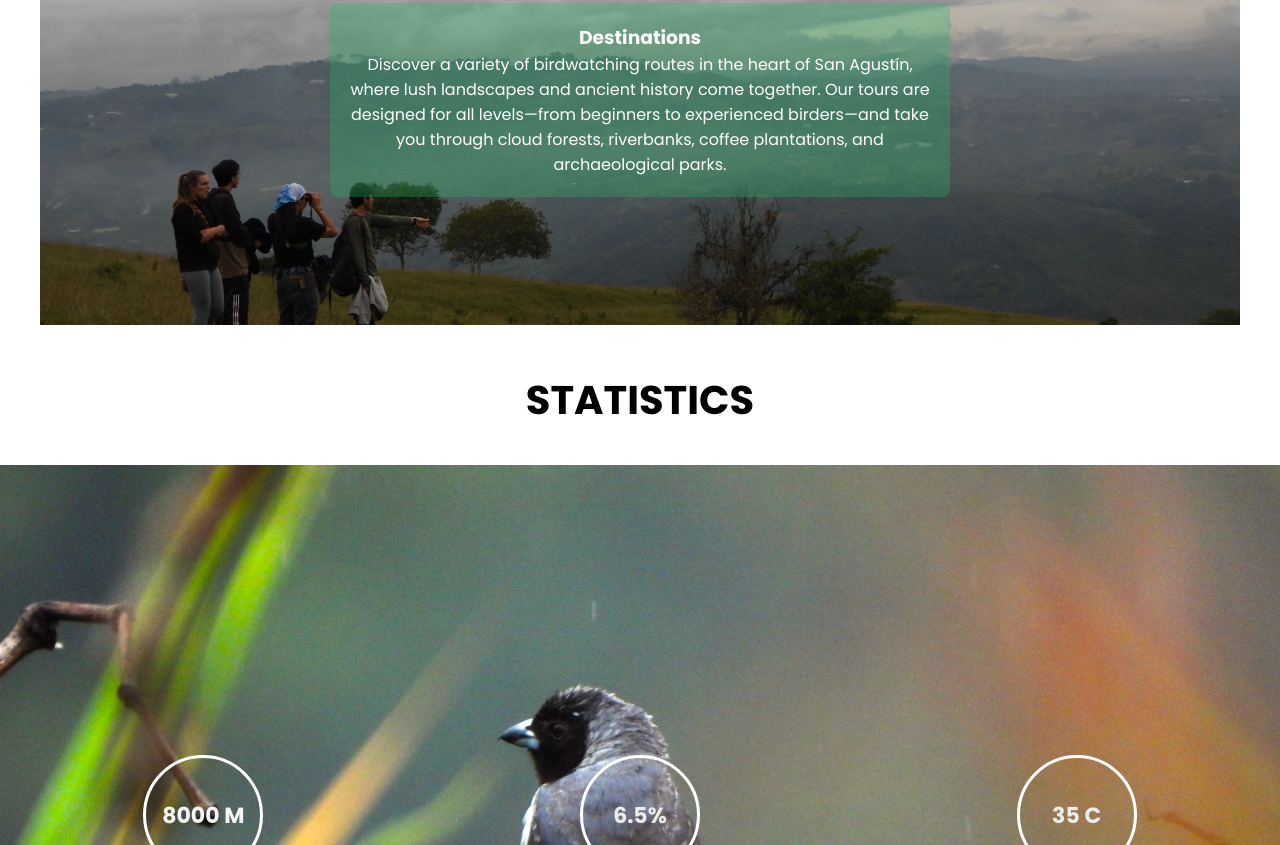
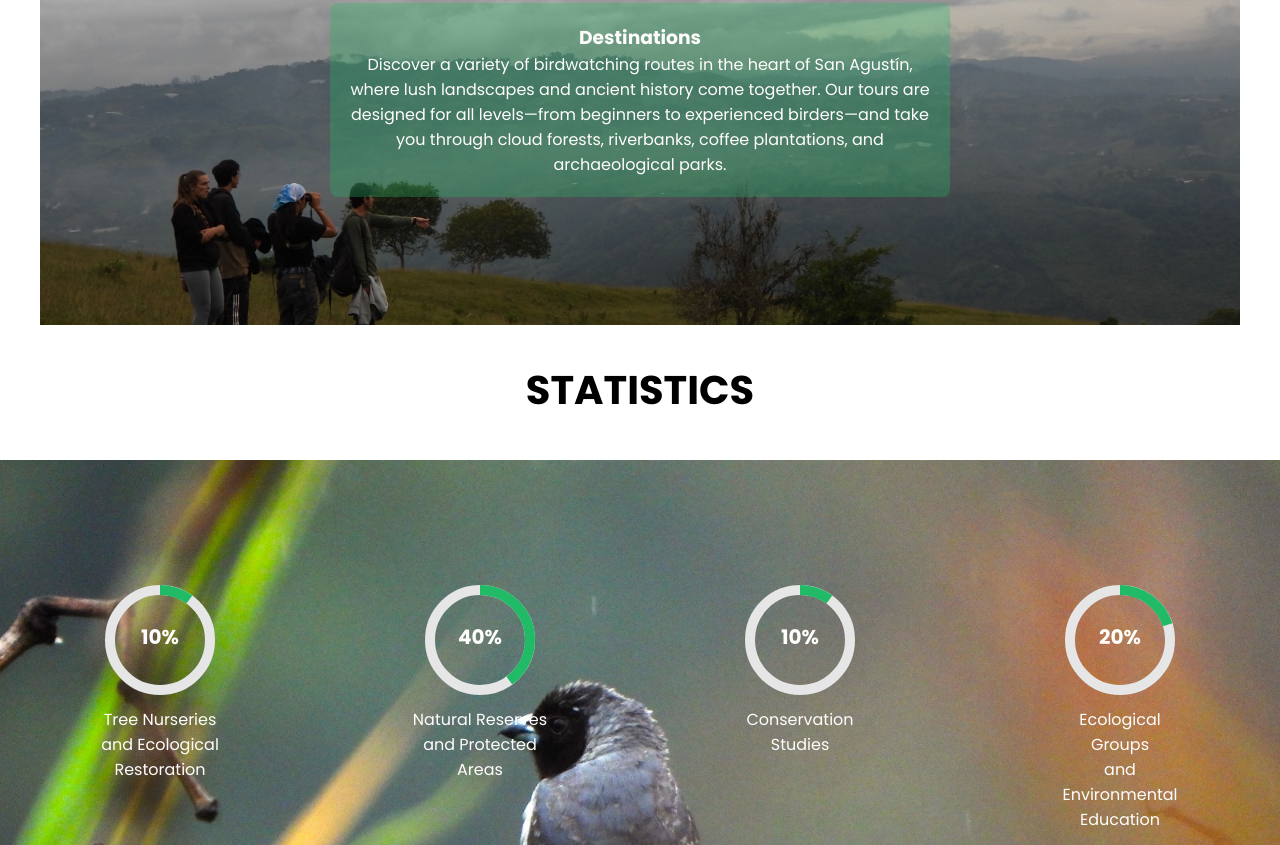
Before and after one commit to jordi-117/html, a plain HTML site: page index.html in a window 1280 px wide. Shown: the part 1955-2800 px from the top of the page. Drawn offline with Linux system fonts and the light colour scheme.

Commit message:
update 1

```diff
--- a/index.html
+++ b/index.html
@@ -107,40 +107,48 @@
         </div>
     </section>
 
-    <section class="info-1">
+    <div class="stats-title">
+        <h2>STATISTICS</h2>
+    </div>
 
-        <div class="info-content container">
+    <section class="stats-section">
 
-            <h2>STATISTICS</h2>
+        <div class="stats-container">
 
-            <div class="info-circle">
+            <div class="stat-circle" data-percentage="10">
+              <svg>
+                <circle cx="60" cy="60" r="50"></circle>
+                <circle class="progress" cx="60" cy="60" r="50"></circle>
+              </svg>
+              <div class="percentage">0%</div>
+              <p>Tree Nurseries<br>and Ecological Restoration</p>
+            </div>
 
-                <div class="circle-txt">
-                    <div class="circle-1">
-                        <h3> <span style="color: whitesmoke;"> 8000 M </span></h3>
-                    </div>
-                    <p>
-                        <span style="color: whitesmoke;"> Altura sobre el nivel del mar, San Agustín es un lugar privilegiado para la observación de aves. </span>
-                    </p>
-                </div>
+            <div class="stat-circle" data-percentage="40">
+              <svg>
+                <circle cx="60" cy="60" r="50"></circle>
+                <circle class="progress" cx="60" cy="60" r="50"></circle>
+              </svg>
+              <div class="percentage">0%</div>
+              <p>Natural Reserves<br>and Protected Areas</p>
+            </div>
 
-                <div class="circle-txt">
-                    <div class="circle-1">
-                        <h3>6.5%</h3>
-                    </div>
-                    <p>
-                        <span style="color: whitesmoke;"> Altura sobre el nivel del mar, San Agustín es un lugar privilegiado para la observación de aves. </span>
-                    </p>
-                </div>
+            <div class="stat-circle" data-percentage="10">
+              <svg>
+                <circle cx="60" cy="60" r="50"></circle>
+                <circle class="progress" cx="60" cy="60" r="50"></circle>
+              </svg>
+              <div class="percentage">0%</div>
+              <p>Conservation<br>Studies</p>
+            </div>
 
-                <div class="circle-txt">
-                    <div class="circle-1">
-                        <h3>35 C</h3>
-                    </div>
-                    <p>
-                        <span style="color: whitesmoke;"> Altura sobre el nivel del mar, San Agustín es un lugar privilegiado para la observación de aves. </span>
-                    </p>
-                </div>
+            <div class="stat-circle" data-percentage="20">
+              <svg>
+                <circle cx="60" cy="60" r="50"></circle>
+                <circle class="progress" cx="60" cy="60" r="50"></circle>
+              </svg>
+              <div class="percentage">0%</div>
+              <p>Ecological Groups<br>and Environmental Education</p>
             </div>
         </div>
     </section>
@@ -231,7 +239,7 @@
             <div class="footer-contact">
                 <h3>Contact</h3>
                 <p> Phone: <a href="http://wa.me/573144511840" target="_blank"> <i class="fab fa-whatsapp"></i>+57 314 451 1840</a></p>
-                <p> E-mail: <a href="mailto:jordichavez11100@gmail.com"><i class="fas fa-envelope"></i> jordichavez11100@gmail.com</a></p>
+                <p> E-mail: jordichavez11100@gmail.com</a></p>
                 <div class="social-icons">
                     <a href="https://www.facebook.com/profile.php?id=61575661111982" target="_blank"><i class="fab fa-facebook-f"></i></a>
                     <a href="https://www.instagram.com/jordancolombiatravels/?next=%2F" target="_blank"><i class="fab fa-instagram"></i></a>
@@ -253,10 +261,70 @@
         </div>
     </footer>
 
+    <a href="http://mail.google.com/mail/?view=cm&fs=1&to=jordichavez11100@gmail.com&su=Tour%20Inquiry&body=Hello,%20I%20would%20like%20more%20information%20about%20your%20birdwatching%20tours."
+    target="_blank" class="floating-email-button">
+        <svg xmlns="http://www.w3.org/2000/svg" width="30" height="30" viewBox="0 0 24 24" fill="#fff">
+            <path d="M12 13.5L2 6.75V18h20V6.75L12 13.5zM12 11l10-6H2l10 6z"/>
+        </svg>
+    </a>
 
+    <a href="http://wa.me/573144511840"
+    target="_blank"
+    class="floating-whatsapp-button">
+    <i class="fab fa-whatsapp"></i>
+    </a>
 
+    <script>
+        const stats = document.querySelectorAll('.stat-circle');
 
+        function isVisible(elem) {
+            const rect = elem.getBoundingClientRect();
+            return rect.top < window.innerHeight && rect.bottom > 0;
+        }
 
+        function animateStats() {
+            stats.forEach(stat => {
+                const percent = parseInt(stat.dataset.percentage);
+                const circle = stat.querySelector('.progress');
+                const text = stat.querySelector('.percentage');
+                let count = 0;
+
+                if (stat.dataset.animated === "true") return;
+
+                stat.dataset.animated = "true";
+
+                const interval = setInterval(() => {
+                    if (count <= percent) {
+                        text.textContent = count + "%";
+                        const offset = 314 - (314 * count) / 100;
+                        circle.style.strokeDashoffset = offset;
+                        count++;
+                    } else {
+                    clearInterval(interval);
+                    }
+                }, 25);
+            });
+        }
+
+        function resetStats() {
+            stats.forEach(stat => {
+                const circle = stat.querySelector('.progress');
+                const text = stat.querySelector('.percentage');
+                stat.dataset.animated = "false";
+                circle.style.strokeDashoffset = 314;
+                text.textContent = "0%";
+                });
+            }
+
+        window.addEventListener('scroll', () => {
+            const section = document.querySelector('.stats-section');
+            if (isVisible(section)) {
+                animateStats();
+            } else {
+                resetStats();
+            }
+        });
+    </script>
 
 </body>
 </html>
--- a/style.css
+++ b/style.css
@@ -395,56 +395,6 @@ h1 {
         color: #000000;
     }
 
-    .info-circle {
-        display: flex;
-        justify-content: space-around;
-        margin-top: 325px;
-        flex-direction: row;
-        flex-wrap: wrap;
-        gap: 30px;
-    }
-
-    .circle-txt {
-        text-align: center;
-        width: 25%;
-        display: flex;
-        flex-direction: column;
-        align-items: center;
-        margin: 0 10px;
-    }
-
-    .circle-1 {
-        width: 120px;
-        height: 120px;
-        border-radius: 50%;
-        border: 3px solid #ffffff;
-        background-color: transparent;
-        display: flex;
-        justify-content: center;
-        align-items: center;
-        text-align: center;
-        position: relative;
-    }
-
-    .circle-1 h3 {
-        font-size: 22px;
-        color: #ebebeb;
-        margin: 0;
-        width:100%;
-        display: flex;
-        justify-content: center;
-        align-items: center;
-        position: absolute;
-        top: 50%;
-        transform: translateY(-50%);
-    }
-
-    .circle-txt p {
-        color: #fffdfc;
-        margin-top: 15px;
-        font-size: 14px;
-    }
-
     .info-2 {
         padding: 360px 0;
         background-image: url();
@@ -453,41 +403,82 @@ h1 {
         background-size: auto;
     }
 
-    .testi {
-        display: flex;
-        align-items: center;
-        text-align: left;
-        margin-top: 35px;
+    .stats-title {
+        background-color: #ffffff;
+        padding: 0px 20px 40px;
+        margin-top: -35px;
+        text-align: center;
     }
 
-    .testi-left {
-        width: 50%;
-        padding-right: 25px;
-    }
-
-    .testi-right {
-        width: 50%;
-        padding-left: 25px;
-    }
-
-    .testi-txt {
-        margin-bottom: 25px;
-    }
-
-    .testi-txt ing {
-        width: 50px;
-        margin-bottom: 15px;
-    }
-
-    .testi-txt h3 {
-        font-size: 20px;
+    .stats-title h2 {
+        font-size: 40px;
+        font-weight: bold;
+        margin: 0;
         color: #000000;
     }
 
-    .testi-txt p {
-        font-size: 16px;
-        color: #000000
-    }
+    .stats-section {
+        background-image: url(img\ title/img-20250422-wa0068.jpg);
+        background-size: cover;
+        background-position: center 0%;
+        background-repeat: no-repeat;
+        background-attachment: fixed;
+        padding: 120px 20px;
+        text-align: center;
+        color: #fffdfc;
+        position: relative;
+        z-index: 1;
+      }
+
+      .stats-container {
+        display: flex;
+        flex-wrap: wrap;
+        justify-content: space-around;
+        gap: 40px;
+        position: relative;
+        z-index: 2;
+      }
+
+      .stat-circle {
+        width: 140px;
+        position: relative;
+        text-align: center;
+      }
+
+      .stat-circle svg {
+        width: 120px;
+        height: 120px;
+        transform: rotate(-90deg);
+      }
+
+      .stat-circle circle {
+        fill: none;
+        stroke-width: 10;
+        r: 50;
+        cx: 60;
+        cy: 60;
+      }
+
+      .stat-circle circle:first-child {
+        stroke: #e6e6e6;
+      }
+
+      .stat-circle circle.progress {
+        stroke: #21ba66;
+        stroke-dasharray: 314;
+        stroke-dashoffset: 314;
+        transition: stroke-dashoffset 1s linear;
+      }
+
+      .stat-circle .percentage {
+        position: absolute;
+        top: 42px;
+        left: 0;
+        right: 0;
+        font-size: 20px;
+        font-weight: bold;
+      }
+
 
     .form {
         margin-top: 35px;
@@ -1010,3 +1001,51 @@ h1 {
             margin-right: 15px;
             display: inline-block;
         }
+
+        .floating-email-button {
+            position: fixed;
+            bottom: 20px;
+            left: 20px;
+            z-index: 999;
+            width: 56px;
+            height: 56px;
+            background-color: #21ba66;
+            color: #fff;
+            border-radius: 50%;
+            text-decoration: none;
+            font-size: 28px;
+            box-shadow: 0 4px 10px rgba(0, 0, 0, 0.3);
+            display: flex;
+            align-items: center;
+            justify-content: center;
+            transition: transform 0.3s ease; box-shadow: 0.3s ease;
+        }
+
+        .floating-email-button:hover {
+            transform: scale(1.1);
+            box-shadow: 0 6px 12px rgba(0, 0, 0, 0.35);
+        }
+
+        .floating-whatsapp-button {
+            position: fixed;
+            bottom: 90px;
+            left: 20px;
+            z-index: 999;
+            width: 56px;
+            height: 56px;
+            background-color: #25D366;
+            color: #fff;
+            border-radius: 50%;
+            box-shadow: 0 4px 10px rgba(0, 0, 0, 0.3);
+            display: flex;
+            align-items: center;
+            justify-content: center;
+            font-size: 30px;
+            text-decoration: none;
+            transition: transform 0.3s ease; box-shadow: 0.3s ease;
+        }
+
+        .floating-whatsapp-button:hover {
+            transform: scale(1.1);
+            box-shadow: 0 6px 12px rgba(0, 0, 0, 0.35);
+        }
```
Also changed, not shown: 2025-04-22 10_36_11-BirdwatchinginSanAgustín.png (deleted), 2025-04-22 12_33_00-Birding Colombia - Manakin Nature Tours - Birdwatching and Wildlife Tours.png (deleted), 2025-04-27 12_52_04-BirdwatchinginSanAgustín.png (deleted), img screen capture/2025-04-19 15_08_11-BirdwatchinginSanAgustín.png (renamed from 2025-04-19 15_08_11-BirdwatchinginSanAgustín.png), img screen capture/2025-04-20 14_51_03-BirdwatchinginSanAgustín.png (renamed from 2025-04-20 14_51_03-BirdwatchinginSanAgustín.png), img screen capture/2025-04-21 22_21_25-.png (renamed from 2025-04-21 22_21_25-.png), img screen capture/2025-04-21 22_46_21-.png (renamed from 2025-04-21 22_46_21-.png), img screen capture/2025-04-21 22_55_57-.png (renamed from 2025-04-21 22_55_57-.png), img screen capture/2025-04-29 11_30_01-Birding Colombia - Manakin Nature Tours - Birdwatching and Wildlife Tours.png (renamed from 2025-04-29 11_30_01-Birding Colombia - Manakin Nature Tours - Birdwatching and Wildlife Tours.png), img screen capture/2025-04-30 12_50_20-forma de boton para email en paginas web - Google Search.png (added), 15 other files.
